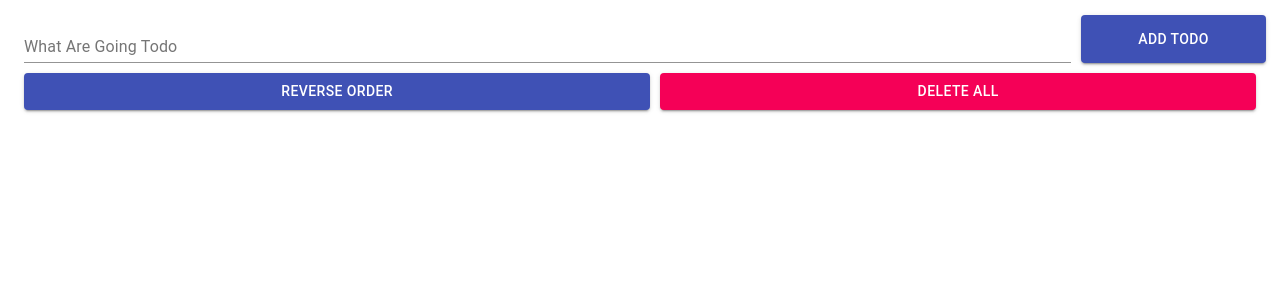
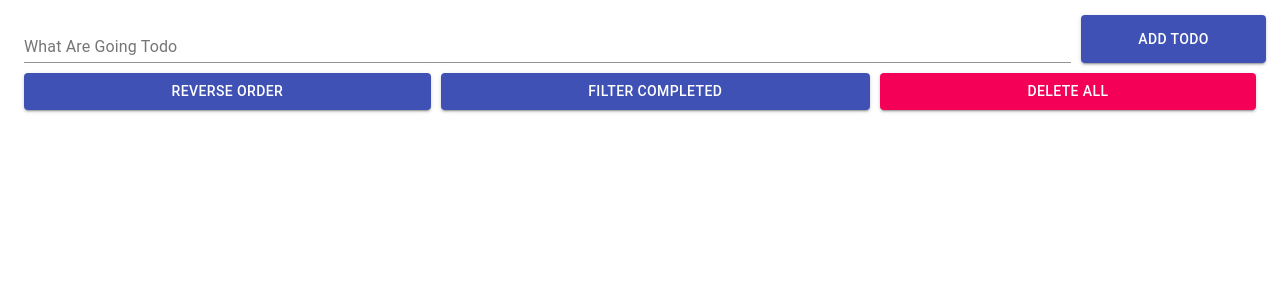
Before and after one commit to Dev-CasperTheGhost/react-todo-app, a React (Create React App) app: page / in a window 1280 px wide. Shown: the top 300 px of the page. Built offline with nearby package versions, Linux system fonts and the light colour scheme.

Commit message:
filter completed

```diff
--- a/package.json
+++ b/package.json
@@ -1,6 +1,6 @@
 {
   "name": "material-ui-todo-app",
-  "homepage": "https://dev-caspertheghost.github.io/react-todo-app",
+  "homepage": "/react-todo-app",
   "version": "0.1.0",
   "private": true,
   "dependencies": {
@@ -9,7 +9,7 @@
     "@testing-library/jest-dom": "^4.2.4",
     "@testing-library/react": "^9.3.2",
     "@testing-library/user-event": "^7.1.2",
-    "gh-pages": "^2.2.0",
+    "gh-pages": "^3.1.0",
     "react": "^16.13.1",
     "react-dom": "^16.13.1",
     "react-scripts": "3.4.1"
--- a/src/App.js
+++ b/src/App.js
@@ -1,7 +1,7 @@
 import React, { Component } from 'react';
 import AddTodo from './components/AddTodo'
 import { Container, Button } from '@material-ui/core';
-import TodoItem from './components/TodoItem'
+import TodoItem from './components/TodoItem';
 
 
 class App extends Component {
@@ -9,66 +9,104 @@ class App extends Component {
     super()
 
     this.state = {
-      todos: []
+      todos: [],
+      filteredTodos: [],
+      showCompleted: false
     }
   }
 
   addNewTodo = (newTodo) => {
     this.setState({
-      todos: [...this.state.todos, newTodo]
+      todos: [...this.state.todos, newTodo],
+      filteredTodos: [...this.state.filteredTodos, newTodo],
     })
   }
 
   deleteTodo = (index) => {
     this.state.todos.splice(index, 1)
-    this.setState({ todos: this.state.todos })
+    this.setState({ filteredTodos: this.state.todos, todos: this.state.todos })
   };
 
   markCompleted = (todoId) => {
     this.setState({
-      todos: this.state.todos.map(todo => {
+      filteredTodos: this.state.filteredTodos.map(todo => {
         if (todo.id === todoId) {
           todo.completed = !todo.completed;
         }
         return todo;
-      })
+      }),
     });
   }
 
-  filter = () => {
+  reverse = () => {
     this.setState({
-      todos: this.state.todos.reverse()
+      filteredTodos: this.state.filteredTodos.reverse()
     });
   };
 
+  filterCompleted = () => {
+    this.setState({
+      showCompleted: true,
+      filteredTodos: [...this.state.todos].filter((todo) => {
+        return todo.completed
+      })
+    })
+  }
+
+  unFilterCompleted = () => {
+    this.setState({
+      showCompleted: false,
+      filteredTodos: this.state.todos
+    })
+  }
+
   deleteAll = () => {
     this.setState({
-      todos: []
+      todos: [],
+      filteredTodos: []
     });
-  }
+  };
 
 
   render() {
     return (
+      <div>
         <Container>
           <AddTodo newTodo={this.addNewTodo} todos={this.state.todos} />
           <div className="buttons">
+
+          <Button
+              fullWidth
+              variant="contained"
+              color='primary'
+              title="delete all the todos from the list"
+              onClick={this.reverse}>Reverse Order</Button>
+            {
+              this.state.showCompleted ? <Button
+                fullWidth
+                variant="contained"
+                color='primary'
+                title="show all todos"
+                onClick={this.unFilterCompleted}>Show All</Button> :
                 <Button
                   fullWidth
                   variant="contained"
                   color='primary'
                   title="reverse the order of the todos list"
-            onClick={this.filter}>Reverse Order</Button>
+                  onClick={this.filterCompleted}>Filter Completed</Button>
+            }
+
             <Button
               fullWidth
               variant="contained"
               color='secondary'
               title="delete all the todos from the list"
               onClick={this.deleteAll}>Delete All</Button>
+
           </div>
 
           {
-          this.state.todos.map((todo, index) => {
+            this.state.filteredTodos.map((todo, index) => {
               return <TodoItem
                 key={todo.id}
                 index={index}
@@ -79,6 +117,7 @@ class App extends Component {
             })
           }
         </Container>
+      </div>
     );
   }
 
--- a/src/components/TodoItem.js
+++ b/src/components/TodoItem.js
@@ -23,7 +23,7 @@ class TodoItem extends Component {
   render() {
     return (
       <div>
-        <Card className='margin-top-15'>
+        <Card className='margin-top-15' >
           <CardContent className='todo-item'>
             <Typography
               id='todoEditField'
--- a/src/index.css
+++ b/src/index.css
@@ -18,7 +18,7 @@ code {
 
 .buttons {
   display: grid;
-  grid-template-columns: auto auto;
+  grid-template-columns: auto auto auto;
   gap: 10px;
 }
 
```
Also changed, not shown: 17 other files (tests, documents, lock files or other folders). Lines whose indentation alone changed are shown as unchanged.
